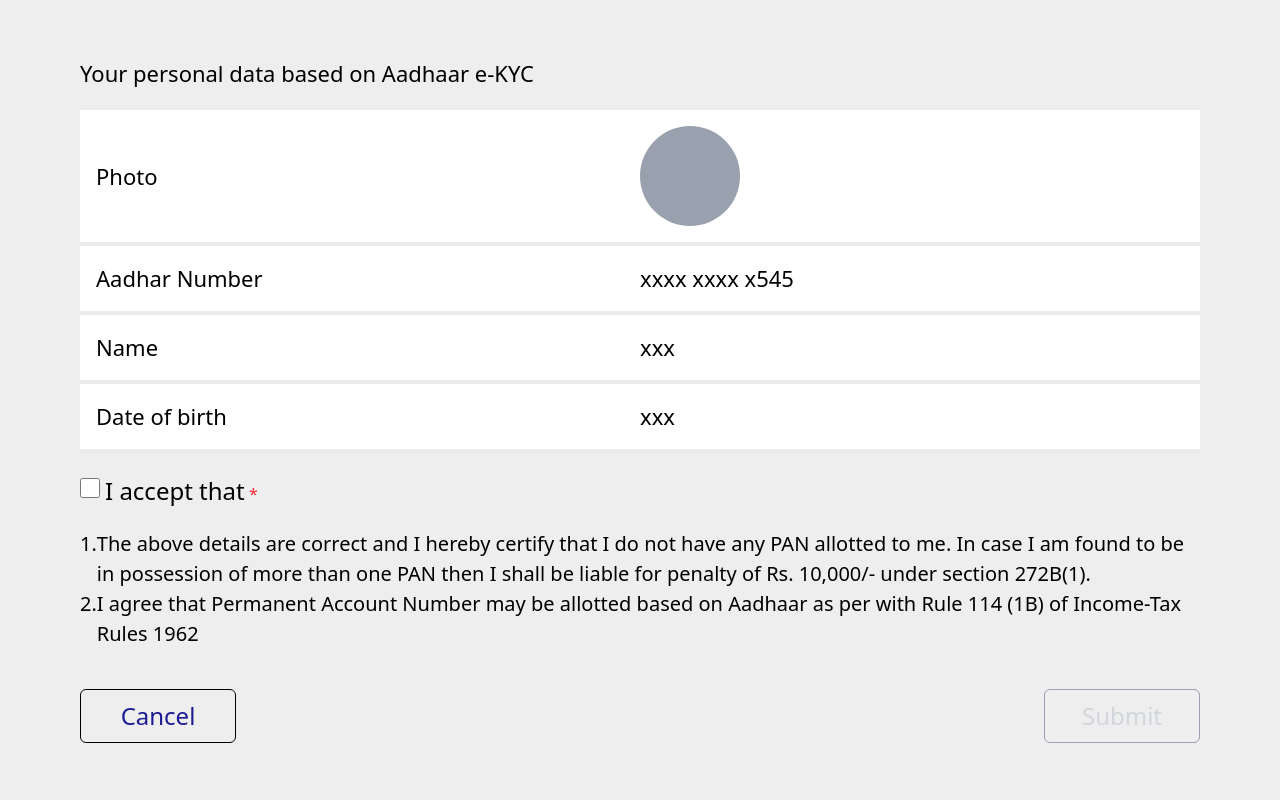
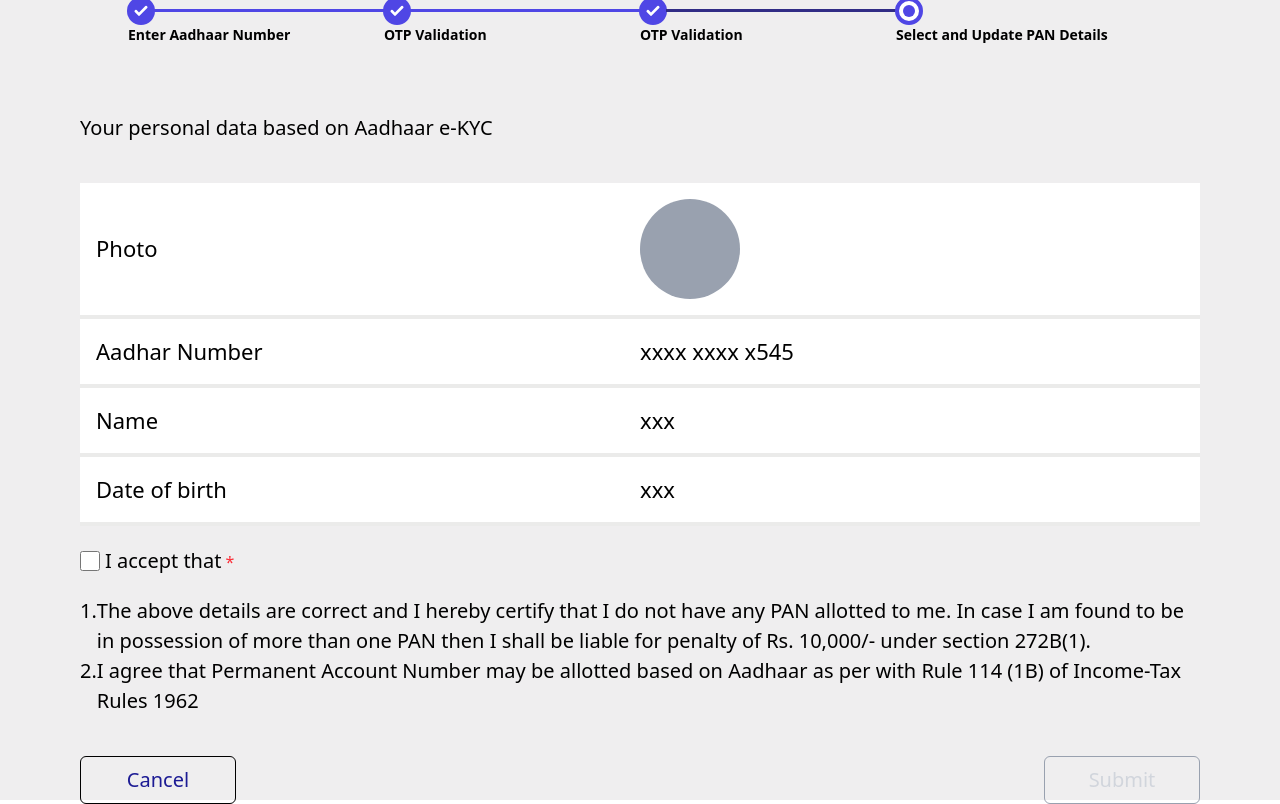
Before and after one commit to Alsycode/aadharVerification, a React (Vite) app: page /updatePan in a window 1280 px wide. Built offline with nearby package versions, Linux system fonts and the light colour scheme.

Commit message:
text size adjust

```diff
--- a/src/components/Step2.jsx
+++ b/src/components/Step2.jsx
@@ -50,7 +50,7 @@ Number</h6>
             class="w-7 h-7 z-50 shrink-0 mx-[-1px] border-4 border-indigo-500 flex items-center justify-center rounded-full">
             <span class="w-3 h-3 bg-indigo-500 rounded-full"></span>
           </div>
-          <div class="w-full h-[3px] bg-indigo-500"></div>
+          <div class="w-full h-[3px] bg-indigo-900"></div>
         </div>
           <h6 class="text-sm font-semibold text-black mb-2 mr-4">Validate Adhaar
 Details</h6>
@@ -68,22 +68,22 @@ PAN Details</h6>
     </div>
 
     </div>
-         <div className='pb-10 text-left font-normal text-[24px]  w-full'>OTP Validation</div>
+         <div className='pb-10 text-left font-normal text-[20px]  w-full'>OTP Validation</div>
 
   <div className=' bg-white    rounded-[30px] p-[23px]'>
 
         <div className=' flex flex-col  font-semibold  gap-[10px]'>
-<p className='mb-[15px] font-medium text-[24px]'>Request for generating OTP by SMS to your Aadhar Linked mobile number will be sent UIDAI - Please read teh terms and provide consent</p>
+<p className='mb-[15px] font-medium text-[20px]'>Request for generating OTP by SMS to your Aadhar Linked mobile number will be sent UIDAI - Please read teh terms and provide consent</p>
 
 
          <div className='flex flex-col gap-4 items-center  rounded-lg border-[#ebebea] border-[4px] p-[10px] '>
             <div className='pb-4'>
-                <p className='font-medium text-[24px]'>Consent Declaration for Generation of new PAN based on Aadhaar e-KYC details:</p>
-                <p className='font-normal text-[24px]'><span className='mr-1'>1.</span>I have understood the process of authentication described herein and hereby grant consent for use of my Aadhaar identity information (through Aadhaar based e-KYC authentication facility of
+                <p className='font-medium text-[20px]'>Consent Declaration for Generation of new PAN based on Aadhaar e-KYC details:</p>
+                <p className='font-normal text-[20px]'><span className='mr-1'>1.</span>I have understood the process of authentication described herein and hereby grant consent for use of my Aadhaar identity information (through Aadhaar based e-KYC authentication facility of
 UIDAI) for puropses of authentication of my identity in accordance with the provisions of the Aadhaar (Targeted Delivery of Financial and other Subsidies, Benefits and Services) Act, 2016 and allied rules and regulations notified there under, and for purposes of verifying and validating my credentials as maintained by the Income Tax Department.</p>
             </div>
             <div className='flex items-center flex-start w-full'>
-<input type='checkbox' onChange={handleChange} className='mr-1 w-[20px] h-[20px]'/><span className='text-[24px] font-normal'>I have read the consent terms and agree to proceed further</span>
+<input type='checkbox' onChange={handleChange} className='mr-1 w-[20px] h-[20px]'/><span className='text-[20px] font-normal'>I have read the consent terms and agree to proceed further</span>
             </div>
 
 
@@ -93,11 +93,11 @@ UIDAI) for puropses of authentication of my identity in accordance with the prov
         </div>
         </div>
    <div className="flex justify-between mt-10 w-full">
-         <button className="text-[#1c1b94] border font-medium text-[24px] border-black px-4 py-2 w-[156px] rounded-md">
+         <button className="text-[#1c1b94] border font-medium text-[20px] border-black px-4 py-2 w-[156px] rounded-md">
                     Cancel
                 </button>
         <button
-          className={`border font-medium text-[24px] w-[156px] border-black px-4 py-2 rounded-md ${
+          className={`border font-medium text-[20px] w-[156px] border-black px-4 py-2 rounded-md ${
             isChecked ? "text-[#1c1b94]" : "text-gray-300 border-gray-400 cursor-not-allowed"
           }`}
           type="button"
--- a/src/components/Step3.jsx
+++ b/src/components/Step3.jsx
@@ -147,17 +147,16 @@ Number</h6>
         <h6 class="text-sm font-semibold text-black mb-2">OTP  Validation</h6>
       </div>
          <div class="w-full">
+
         <div class="flex items-center w-full">
-        <div class="w-7 h-7 shrink-0 mx-[-1px] bg-indigo-500 flex items-center justify-center rounded-full">
-          <svg xmlns="http://www.w3.org/2000/svg" class="w-4 h-4 fill-white" viewBox="0 0 24 24">
-            <path
-              d="M9.707 19.121a.997.997 0 0 1-1.414 0l-5.646-5.647a1.5 1.5 0 0 1 0-2.121l.707-.707a1.5 1.5 0 0 1 2.121 0L9 14.171l9.525-9.525a1.5 1.5 0 0 1 2.121 0l.707.707a1.5 1.5 0 0 1 0 2.121z"
-              data-original="#000000" />
-          </svg>
+          <div
+            class="w-7 h-7 z-50 shrink-0 mx-[-1px] border-4 border-indigo-500 flex items-center justify-center rounded-full">
+            <span class="w-3 h-3 bg-indigo-500 rounded-full"></span>
+          </div>
+          <div class="w-full h-[3px] bg-indigo-500"></div>
         </div>
-        <div class="w-full h-[3px] bg-indigo-500"></div>
-      </div>
-        <h6 class="text-sm font-semibold text-black mb-2">OTP  Verification</h6>
+          <h6 class="text-sm font-semibold text-black mb-2 mr-4">Validate Adhaar
+Details</h6>
       </div>
     <div class="w-full">
 <div class="flex items-center w-full">
@@ -172,16 +171,16 @@ PAN Details</h6>
     </div>
 
     </div>
-            <div className='pb-10 font-medium text-[24px] text-left w-full'>OTP Validation</div>
+            <div className='pb-10 font-medium text-[20px] text-left w-full'>OTP Validation</div>
             <div className='bg-white rounded-[30px] p-[20px]'>
                 <div className='flex flex-col font-semibold gap-[10px]'>
                     <div className='flex flex-col gap-4 rounded-lg p-[10px]'>
                         <div className='pb-4'>
-                            <p className='font-medium text-[24px]'>Check your phone</p>
-                            <p className='font-normal text-[24px]'>We have sent a One Time Password (OTP) in a text message (SMS) to your Primary mobile number +91 23********71 and primary email id avinash12345@nergymail.com</p>
+                            <p className='font-medium text-[20px]'>Check your phone</p>
+                            <p className='font-normal text-[20px]'>We have sent a One Time Password (OTP) in a text message (SMS) to your Primary mobile number +91 23********71 and primary email id avinash12345@nergymail.com</p>
                         </div>
                         <div className=''>
-                            <p className='font-normal text-[24px]'>Enter the OTP <span className='text-red-500'>*</span></p>
+                            <p className='font-normal text-[20px]'>Enter the OTP <span className='text-red-500'>*</span></p>
                             <section className="bg-white py-10 dark:bg-dark">
                                 <div className="container">
                                     <form id="otp-form" className="flex gap-2">
@@ -202,11 +201,11 @@ PAN Details</h6>
                                     </form>
                                 </div>
                             </section>
-                            <p className='font-medium text-[24px]'>OTP expires in {minutes}.{seconds} min</p>
+                            <p className='font-medium text-[20px]'>OTP expires in {minutes}.{seconds} min</p>
                         </div>
                         <div className='flex items-center flex-start gap-2'>
                             <button
-                                className={`border font-normal text-[24px] w-40 border-black px-4 py-2 rounded-md ${
+                                className={`border font-normal text-[20px] w-40 border-black px-4 py-2 rounded-md ${
                                     isTimerRunning ? "text-gray-300 border-gray-400" : "text-[#1c1b94]"
                                 }`}
                                 onClick={resetOtp}
@@ -228,11 +227,11 @@ PAN Details</h6>
                 <span className='ml-[25px] font-normal text-[22px]'>I agree to validate my Aadhaar details with UIDAI. After successful validation of OTP entered by you, the request for e-KYC Aadhaar data will be fetched from UIDAI</span>
             </div>
             <div className="flex justify-between mt-10 w-full">
-                <button className="text-[#1c1b94] border font-medium text-[24px] border-black px-4 py-2 w-[156px] rounded-md">
+                <button className="text-[#1c1b94] border font-medium text-[20px] border-black px-4 py-2 w-[156px] rounded-md">
                     Cancel
                 </button>
                 <button
-                    className={`border font-medium text-[24px] w-[156px] border-black px-4 py-2 rounded-md ${
+                    className={`border font-medium text-[20px] w-[156px] border-black px-4 py-2 rounded-md ${
                         isChecked && isOtpComplete ? "text-[#1c1b94]" : "text-gray-300 border-gray-400 cursor-not-allowed"
                     }`}
                     type="submit"
--- a/src/components/Step4.jsx
+++ b/src/components/Step4.jsx
@@ -13,7 +13,62 @@ const Step4 = () => {
 
     return (
         <div className='min-w-[80%] font-poppins'>
-            <p className='pb-[20px] font-normal text-[22px]'>Your personal data based on Aadhaar e-KYC</p>
+                 <div class="flex items-center max-w-screen-lg mx-auto mb-[60px]">
+    <div class="w-full">
+        <div class="flex items-center w-full">
+        <div class="w-7 h-7 shrink-0 mx-[-1px] bg-indigo-500 flex items-center justify-center rounded-full">
+          <svg xmlns="http://www.w3.org/2000/svg" class="w-4 h-4 fill-white" viewBox="0 0 24 24">
+            <path
+              d="M9.707 19.121a.997.997 0 0 1-1.414 0l-5.646-5.647a1.5 1.5 0 0 1 0-2.121l.707-.707a1.5 1.5 0 0 1 2.121 0L9 14.171l9.525-9.525a1.5 1.5 0 0 1 2.121 0l.707.707a1.5 1.5 0 0 1 0 2.121z"
+              data-original="#000000" />
+          </svg>
+        </div>
+        <div class="w-full h-[3px] bg-indigo-500"></div>
+      </div>
+        <h6 class="text-sm font-semibold text-black mb-2 mr-4">Enter Aadhaar
+Number</h6>
+    </div>
+
+       <div class="w-full">
+        <div class="flex items-center w-full">
+        <div class="w-7 h-7 shrink-0 mx-[-1px] bg-indigo-500 flex items-center justify-center rounded-full">
+          <svg xmlns="http://www.w3.org/2000/svg" class="w-4 h-4 fill-white" viewBox="0 0 24 24">
+            <path
+              d="M9.707 19.121a.997.997 0 0 1-1.414 0l-5.646-5.647a1.5 1.5 0 0 1 0-2.121l.707-.707a1.5 1.5 0 0 1 2.121 0L9 14.171l9.525-9.525a1.5 1.5 0 0 1 2.121 0l.707.707a1.5 1.5 0 0 1 0 2.121z"
+              data-original="#000000" />
+          </svg>
+        </div>
+        <div class="w-full h-[3px] bg-indigo-500"></div>
+      </div>
+        <h6 class="text-sm font-semibold text-black mb-2">OTP  Validation</h6>
+      </div>
+         <div class="w-full">
+        <div class="flex items-center w-full">
+        <div class="w-7 h-7 shrink-0 mx-[-1px] bg-indigo-500 flex items-center justify-center rounded-full">
+          <svg xmlns="http://www.w3.org/2000/svg" class="w-4 h-4 fill-white" viewBox="0 0 24 24">
+            <path
+              d="M9.707 19.121a.997.997 0 0 1-1.414 0l-5.646-5.647a1.5 1.5 0 0 1 0-2.121l.707-.707a1.5 1.5 0 0 1 2.121 0L9 14.171l9.525-9.525a1.5 1.5 0 0 1 2.121 0l.707.707a1.5 1.5 0 0 1 0 2.121z"
+              data-original="#000000" />
+          </svg>
+        </div>
+        <div class="w-full h-[3px] bg-indigo-900"></div>
+      </div>
+        <h6 class="text-sm font-semibold text-black mb-2">OTP  Validation</h6>
+      </div>
+    <div class="w-full">
+<div class="flex items-center w-full">
+       <div class="w-7 h-7 shrink-0 mx-[-1px] bg-white border-[4px] border-indigo-500 flex items-center justify-center rounded-full">
+          <span class="w-3 h-3 bg-indigo-500  rounded-full"></span>
+
+        </div>
+
+      </div>
+            <h6 class="text-sm font-semibold text-black mb-2 mr-4">Select and Update
+PAN Details</h6>
+    </div>
+
+    </div>
+           <div className='pb-10 font-medium text-[20px] text-left w-full'>Your personal data based on Aadhaar e-KYC</div>
             <div className='bg-white '>
                 <div className='w-[100%] flex border-b-4 border-[#ebebea] py-4 px-4'>
                     <div className='w-[50%] flex font-medium text-[22px] items-center'>
@@ -56,7 +111,7 @@ const Step4 = () => {
                     checked={isChecked}
                     onChange={handleCheckboxChange}
                 />
-                <div><span className='ml-[25px] font-normal text-[24px]'>I accept that</span>
+                <div><span className='ml-[25px] font-normal text-[20px]'>I accept that</span>
                 <span className='text-red-500'> *</span></div>
 
             </div>
@@ -78,11 +133,11 @@ const Step4 = () => {
                 </ul>
             </div>
             <div className="flex justify-between mt-10 w-full">
-                <button className="text-[#1c1b94] border text-[24px] font-medium border-black px-4 py-2 w-[156px] rounded-md">
+                <button className="text-[#1c1b94] border text-[20px] font-medium border-black px-4 py-2 w-[156px] rounded-md">
                     Cancel
                 </button>
                 <button
-                    className={`border font-medium text-[24px] w-[156px]  border-black px-4 py-2 rounded-md ${
+                    className={`border font-medium text-[20px] w-[156px]  border-black px-4 py-2 rounded-md ${
                         isChecked ? "text-[#1c1b94]" : "text-gray-300 border-gray-400 cursor-not-allowed"
                     }`}
                     type="submit"
```
